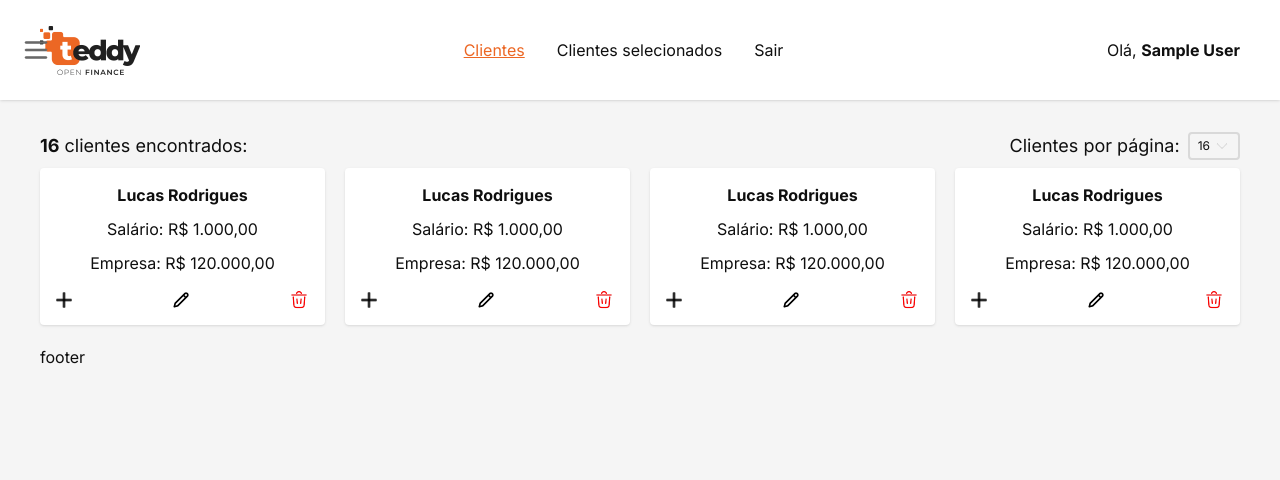
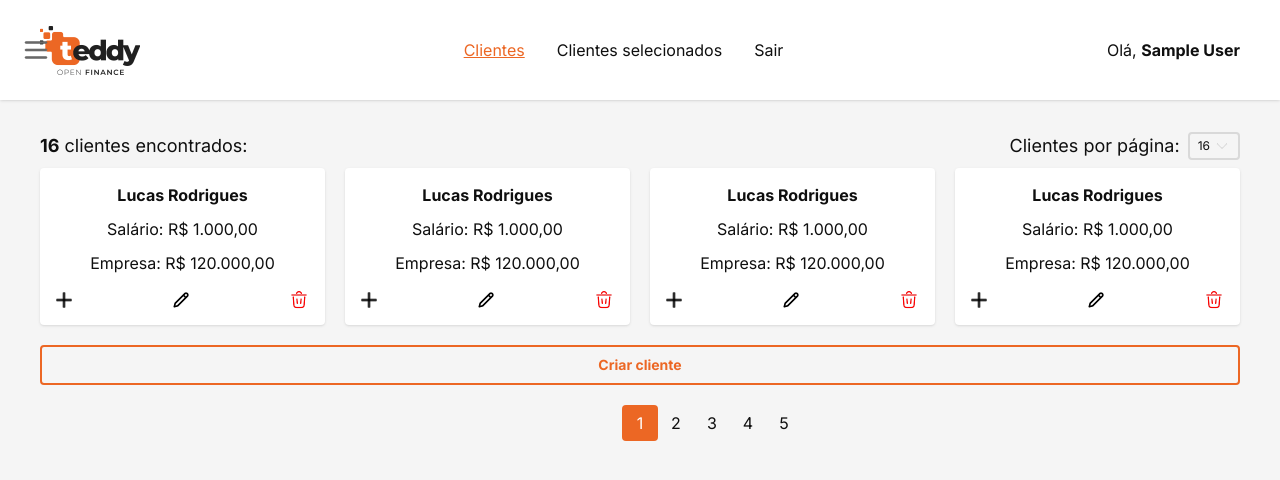
Before and after one commit to Lucas-R/teddy, a React (Vite) app in the folder frontend/: page /clientes in a window 1280 px wide. Shown: the top 480 px of the page. Built offline with nearby package versions, Linux system fonts and the light colour scheme; sample sign-in values are in the browser's storage.

Commit message:
feat: create add client and pagination

```diff
--- a/frontend/src/components/ui/Button/index.tsx
+++ b/frontend/src/components/ui/Button/index.tsx
@@ -4,6 +4,7 @@ const button = tv({
     base: "w-auto duration-500",
     variants: {
         theme: {
+            outline: "max-h-10! text-sm text-primary font-bold rounded-sm border-2 border-primary hover:bg-primary hover:text-white",
             default: "text-2xl text-white font-bold rounded-sm bg-primary hover:bg-primary-hover"
         },
         size: {
--- a/frontend/src/pages/_private/clientes/index.tsx
+++ b/frontend/src/pages/_private/clientes/index.tsx
@@ -1,7 +1,8 @@
 import { createFileRoute } from '@tanstack/react-router'
+import Button from '@/components/ui/Button'
+import Card from '@/components/ui/Card'
 
 import chevronDown from '@/assets/icons/chevron-down.png'
-import Card from '@/components/ui/Card'
 
 export const Route = createFileRoute('/_private/clientes/')({
   component: RouteComponent,
@@ -35,8 +36,20 @@ function RouteComponent() {
         <Card />
       </div>
 
-      <div>
-        <p>footer</p>
+      <div className="flex flex-col gap-5">
+        <Button theme="outline"> Criar cliente </Button>
+
+        <div className="flex items-center justify-center">
+          <span className="block w-9 h-9"></span>
+          <span className="block w-9 h-9"></span>
+          <span className="block w-9 h-9"></span>
+          <span className="block w-9 h-9"></span>
+          <button className="w-9 h-9 bg-primary text-white rounded-sm">1</button>
+          <button className="w-9 h-9 rounded-sm">2</button>
+          <button className="w-9 h-9 rounded-sm">3</button>
+          <button className="w-9 h-9 rounded-sm">4</button>
+          <button className="w-9 h-9 rounded-sm">5</button>
+        </div>
       </div>
     </div>
   )
```
